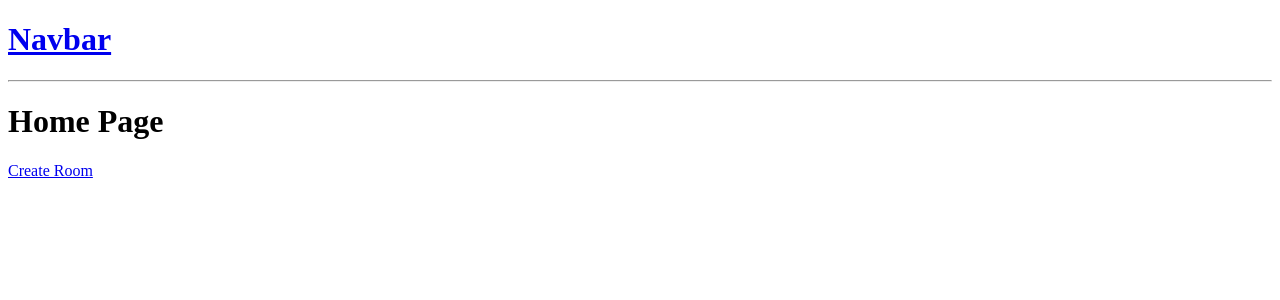
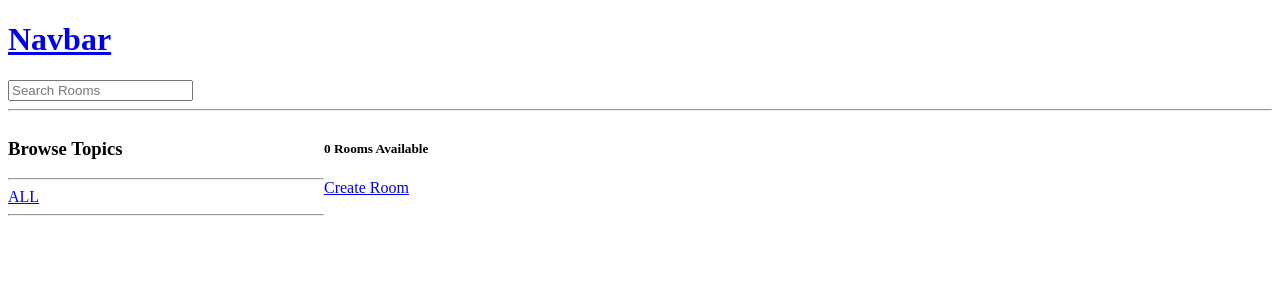
Before and after one commit to Deepanshu0810/django-tutorial-project, a Django app: page / in a window 1280 px wide. Shown: the top 300 px of the page. Run offline with Django 4.2, Linux system fonts and the light colour scheme; data that the repository does not hold is empty.

Commit message:
ADD: search-sidebar

```diff
--- a/studybud/base/views.py
+++ b/studybud/base/views.py
@@ -1,5 +1,6 @@
 from django.shortcuts import render, redirect
-from .models import Room
+from django.db.models import Q
+from .models import Room, Topic
 from .forms import RoomForm
 
 # Create your views here.
@@ -10,8 +11,16 @@ from .forms import RoomForm
 # ]
 
 def home(request):
-    rooms = Room.objects.all()
-    context = {'rooms':rooms}
+    q = request.GET.get('q') if request.GET.get('q') != None else ''
+    rooms = Room.objects.filter(
+        Q(topic__name__icontains=q)|
+        Q(name__icontains=q)|
+        Q(description__icontains=q)|
+        Q(host__username__icontains=q)
+    )
+    topics = Topic.objects.all()
+    room_count = rooms.count()
+    context = {'rooms':rooms, 'topics':topics, 'room_count':room_count}
     return render(request,'home.html',context)
 
 def room(request,pk):
--- a/studybud/templates/home.html
+++ b/studybud/templates/home.html
@@ -1,8 +1,30 @@
 {% extends 'main.html' %}
 
 {% block content %}
-<h1>Home Page</h1>
+<style>
+    .home-container{
+        display: grid;
+        grid-template-columns: 1fr 3fr;
+    }
+</style>
+
+
+<div class="home-container">
+
     <div>
+        <h3>Browse Topics</h3>
+        <hr>
+        <a href="{% url 'home' %}">ALL</a>
+        <hr>
+        {% for topic in topics %}
+            <div>
+                <a href="{% url 'home' %}?q={{topic.name}}">{{topic.name}}</a>
+                <hr>
+            </div>
+        {% endfor %}
+    </div>
+    <div>
+        <h5>{{room_count}} Rooms Available</h5>
         <a href="{% url 'create-room' %}">Create Room</a>
         <div>
             {% for room in rooms %}
@@ -18,6 +40,7 @@
             {% endfor %}
         </div>
     </div>
+</div>
 
 
 {% endblock %}
--- a/studybud/templates/main.html
+++ b/studybud/templates/main.html
@@ -4,6 +4,7 @@
     <meta charset="UTF-8">
     <meta name="viewport" content="width=device-width, initial-scale=1.0">
     <title>StudyBud</title>
+
 </head>
 <body>
     {% include 'navbar.html' %}
--- a/studybud/templates/navbar.html
+++ b/studybud/templates/navbar.html
@@ -1,4 +1,9 @@
 <a href="/">
     <h1>Navbar</h1>
 </a>
+
+<form action="{% url 'home' %}" method="get">
+    <input type="text" name="q" placeholder="Search Rooms">
+</form>
+
 <hr>
```
Lines whose indentation alone changed are shown as unchanged.
